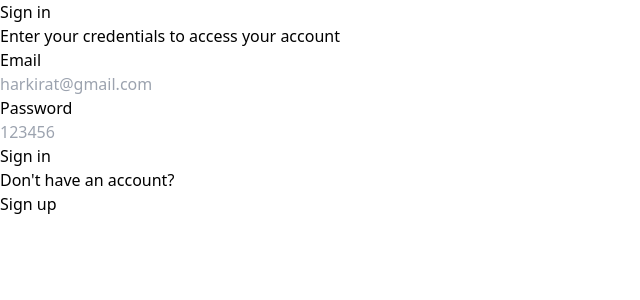
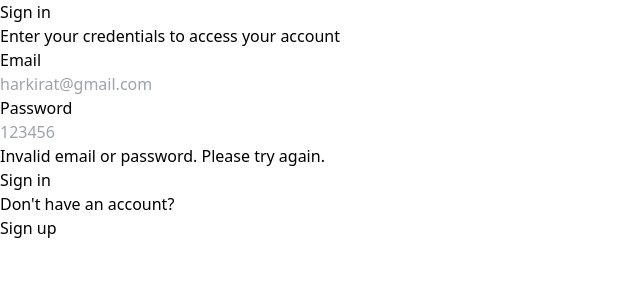
Before and after one commit to shabik-ashab/cashwave-client, a React (Vite) app: page /signin in a window 1280 px wide. Both pictures are taken after a click on the button "Sign in". Shown: the top 300 px of the page, without its empty margins (0-640 px from the left). Built offline with nearby package versions, Linux system fonts and the light colour scheme; no server answers.

Commit message:
feat: show signin error to user

```diff
--- a/src/page/Signin.jsx
+++ b/src/page/Signin.jsx
@@ -11,6 +11,7 @@ const Signin = () => {
     const navigate = useNavigate();
     const [email, setEmail] = useState('');
     const [password, setPassword] = useState('');
+    const [error, setError] = useState('');
 
     const handleSignIn = async () => {
         try {
@@ -26,7 +27,7 @@ const Signin = () => {
             navigate('/dashboard');
         } catch (error) {
             console.error('Error signing in:', error);
-            // Handle sign-in failure, display error message to the user
+            setError('Invalid email or password. Please try again.'); // Set error message
         }
     };
 
@@ -49,6 +50,7 @@ const Signin = () => {
                         label={"Password"}
                         type="password"
                     />
+                    {error && <p className="text-red-500 text-sm mt-2">{error}</p>} {/* Render error message */}
                     <div className="pt-4">
                         <Button label={"Sign in"} onClick={handleSignIn} />
                     </div>
```
